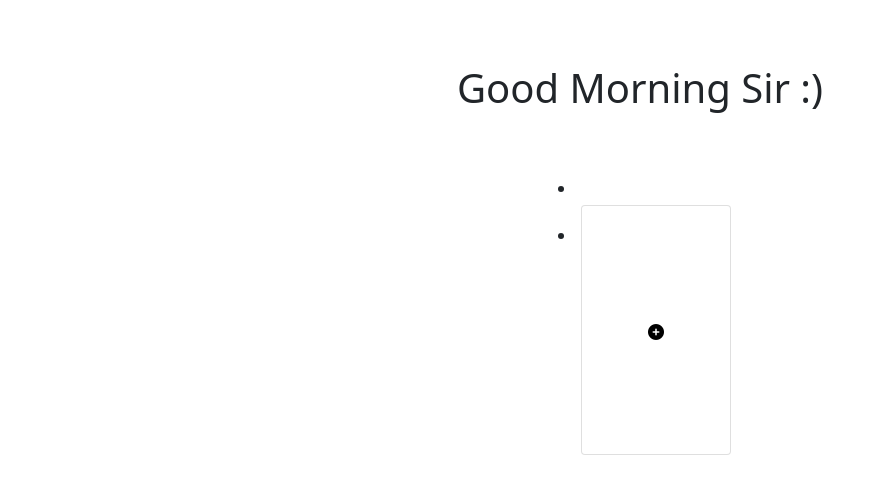
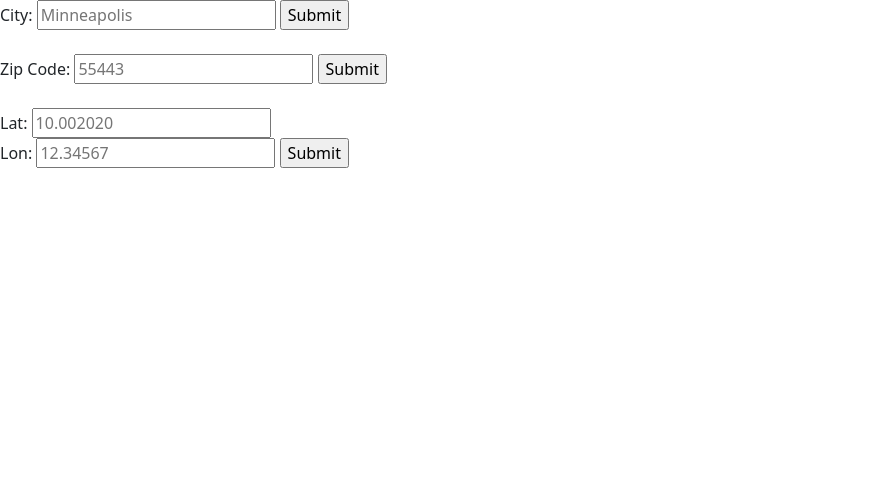
Before and after one commit to sosaedison/weather-app, a Flask app: page / in a window 1280 px wide. Shown: the top 494 px of the page, without its empty margins (0-885 px from the left). Run offline with Flask 2, Linux system fonts and the light colour scheme; some libraries are stand-ins or nearby versions.

Commit message:
Finished with simple interactions with routes on /home

```diff
--- a/weather_app/app.py
+++ b/weather_app/app.py
@@ -1,4 +1,3 @@
-from typing import cast
 from flask import Flask
 from flask_caching import Cache
 from weather_app.views import static, search_by
@@ -7,7 +6,7 @@ from weather_app.views import static, search_by
 def create_app():
     app_ = Flask(__name__, instance_relative_config=True)
     app_.register_blueprint(static.mod)
-    app_.register_blueprint(search_by.mod, url_prefix="/search/by")
+    app_.register_blueprint(search_by.mod, url_prefix="/search_by")
 
     config = {
         "DEBUG": True,
--- a/weather_app/static/css/home.css
+++ b/weather_app/static/css/home.css
@@ -1,50 +1,3 @@
 * {
     margin: 0 auto;
 }
-
-.weather-card-list-container {
-    display: flex;
-    justify-content: space-between;
-    max-width: 90vw;
-}
-
-.weather-card-list-main {
-    display: flex;
-    list-style: none;
-}
-
-.weather-card {
-    width: 150px;
-    height: 250px;
-    margin: 5px;
-}
-
-#add-new-card {
-    width: 150px;
-    height: 250px;
-}
-
-#add-new-card button {
-    position: relative;
-    top: 45%;
-}
-
-.remove-card-button {
-    width: 16px;
-    height: 16px;
-    padding: 0;
-    border: none;
-    background: none;
-    float: left;
-    top: 0;
-}
-
-.card-body button {
-    border: none;
-    background-color: white;
-}
-
-.header h1 {
-    text-align: center;
-    margin: 5%;
-}
--- a/weather_app/static/js/home.js
+++ /dev/null
@@ -1,88 +0,0 @@
-/* The add new card button */
-var add_new_card_button = document.getElementById("add-new-card-button");
-
-/* The whole container for the add new card button */
-var add_new_card_button_container = document.getElementById("add-new-card");
-
-/* The list of weather cards */
-var weather_card_list_main = document.getElementById("weather-card-list-main");
-
-/* The max number of items a weather card list can */
-const MAX_LIST_LENGTH = 5;
-
-/* Instance of weather card manager class for basic functionality
- * of weather card related actions.
- */
-card_manager = WeatherCardManager(weather_card_list_main);
-
-/* Add and event listener to the add new card button
- * so that we can add new weather cards on click */
-add_new_card_button.addEventListener("click", (event) => {
-  // check against max size of list
-  // add new list and card to that list as well as
-  //    new card button
-  // otherwise just add card and new card button as normal
-  let weather_card = new_weather_card();
-  weather_card_list.appendChild(weather_card);
-  move_add_new_card_button(weather_card_list, add_new_card_button_container);
-});
-
-/**
- * Weather card manager class with weather functions.
- */
-class WeatherCardManager {
-  constructor(weather_card_list_master) {
-    this.weather_card_list_master = weather_card_list_master;
-  }
-  new_weather_card_list() {
-    let weather_card = new_weather_card();
-  }
-  /**
-   * This function returns a full weather card.
-   * @returns a weather card with the right css and child elements
-   */
-  new_weather_card() {
-    let new_list_item = document.createElement("li");
-    let new_card_container = document.createElement("div");
-    let new_card_body = document.createElement("div");
-    let new_card_paragraph = document.createElement("p");
-    let new_remove_card_button = document.createElement("button");
-
-    new_card_container.classList.add("card");
-    new_card_container.classList.add("weather-card");
-    new_card_body.classList.add("card-body");
-    new_remove_card_button.classList.add("remove-card-button");
-
-    new_remove_card_button.appendChild(remove_card_button_icon_elm());
-
-    let text = document.createTextNode("some text");
-    new_card_paragraph.appendChild(text);
-
-    new_card_body.appendChild(new_card_paragraph);
-    new_card_container.appendChild(new_remove_card_button);
-    new_card_container.appendChild(new_card_body);
-    new_list_item.appendChild(new_card_container);
-
-    return new_list_item;
-  }
-
-  /**
-   * Adds the new card button to the end of the given list.
-   * @param {Element} card_list the list that the button should be added to
-   * @param {Element} add_new_card_button the button being added to the list
-   */
-  move_add_new_card_button(card_list, add_new_card_button) {
-    card_list.appendChild(add_new_card_button);
-  }
-
-  /**
-   * Simple function for returning the 'x' icon
-   * @returns a i element that links to the 'x' icon
-   */
-  remove_card_button_icon_elm() {
-    let icon = document.createElement("i");
-    icon.classList.add("fas");
-    icon.classList.add("fa-times");
-    return icon;
-  }
-}
--- a/weather_app/templates/home.html
+++ b/weather_app/templates/home.html
@@ -14,21 +14,27 @@
 
 <body>
   <div class="app">
-    <div class="header">
-      <h1>Good Morning Sir :) </h1>
-    </div>
-    <div class="weather-card-list-container">
-      <ul class="weather-card-list-master">
-        <li>
-        </li>
-        <li>
-          <div class="card weather-card" id="add-new-card">
-            <div class="card-body" id="">
-              <button id="add-new-card-button"><i class="fas fa-plus-circle"></i></button>
-            </div>
-          </div>
-        </li>
-      </ul>
+    <div class="form-container">
+      <form class="input-form" action="/search_by/city" method="POST">
+        <label for="city">City:</label>
+        <input class="api-input" type="text" name="city" id="city-input" placeholder="Minneapolis">
+        <input type="submit" value="Submit">
+      </form>
+      <br>
+      <form class="input-form" action="/search_by/zip_code" method="POST">
+        <label for="zip_code">Zip Code:</label>
+        <input type="text" name="zip_code" id="zip-code-input" placeholder="55443">
+        <input type="submit" value="Submit">
+      </form>
+      <br>
+      <form class="input-form" action="/search_by/lat_lon" method="POST">
+        <label for="lat">Lat:</label>
+        <input type="text" name="lat" id="lat-input" placeholder="10.002020"><br>
+        <label for="lon">Lon:</label>
+        <input type="text" name="lon" id="lon-input" placeholder="12.34567">
+        <input type="submit" value="Submit">
+      </form>
+      <br>
     </div>
   </div>
 </body>
```
Also changed, not shown: weather_app/views/search_by.py (+9 -8 lines).
